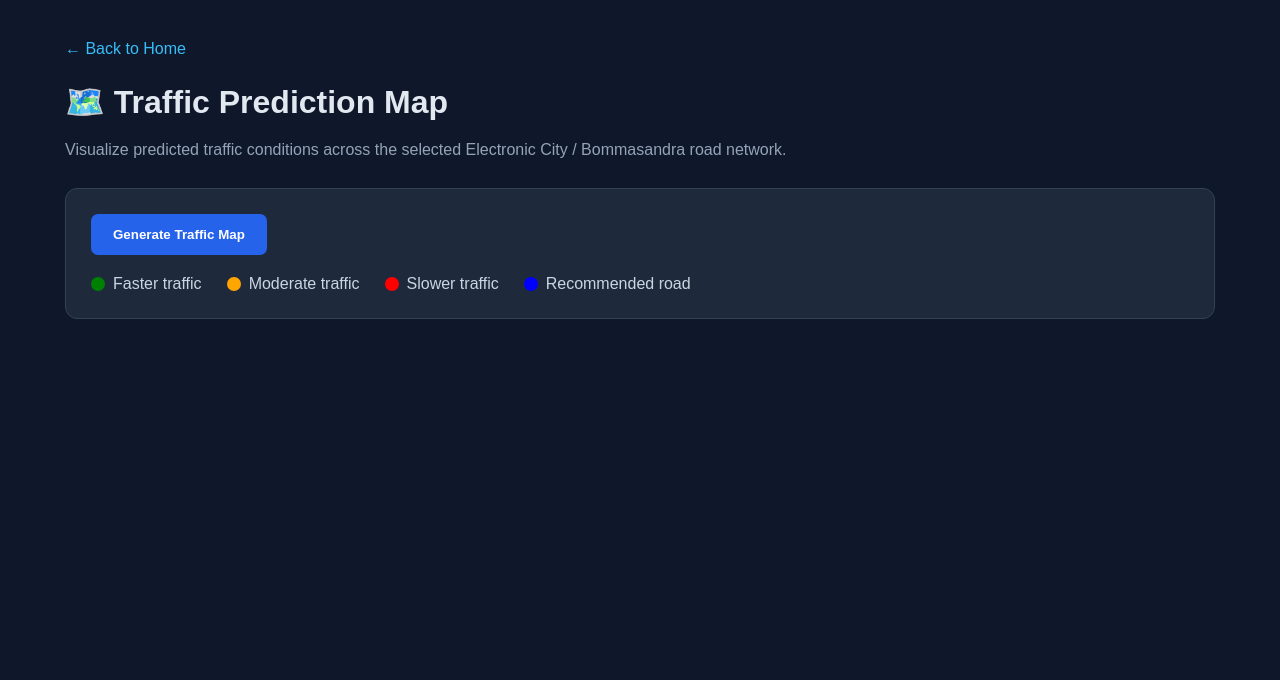
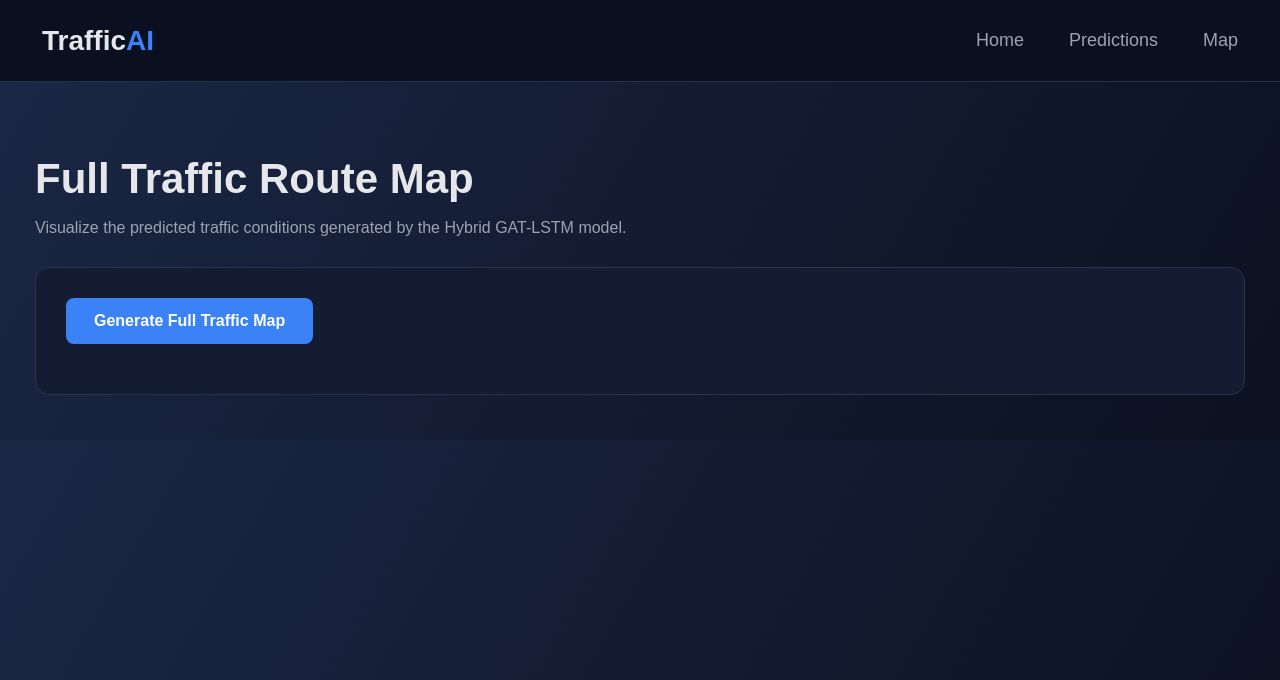
Before and after one commit to Mounanjali19/traffic-prediction-route-optimization, a Flask app: page /map in a window 1280 px wide. Shown: the top 680 px of the page. Run offline with Flask 3, Linux system fonts and the light colour scheme.

Commit message:
Refactor map.html for improved layout and styles
Updated the styling and structure of the traffic map page, including changes to the title, background, and navigation elements.

```diff
--- a/templates/map.html
+++ b/templates/map.html
@@ -8,9 +8,8 @@
     <meta name="viewport"
           content="width=device-width, initial-scale=1.0">
 
-    <title>
-        Traffic Map
-    </title>
+    <title>Traffic Map</title>
+
 
     <style>
 
@@ -19,112 +18,187 @@
         }
 
         body {
+
             margin: 0;
+
             font-family: Arial, sans-serif;
-            background: #0f172a;
-            color: #e2e8f0;
+
+            background:
+                linear-gradient(
+                    120deg,
+                    #1b2745,
+                    #0b1120
+                );
+
+            color: #e5e7eb;
+
         }
 
-        .container {
-            max-width: 1200px;
-            margin: auto;
-            padding: 40px 25px;
+
+        nav {
+
+            height: 82px;
+
+            display: flex;
+
+            align-items: center;
+
+            padding: 0 42px;
+
+            background: #0a1020;
+
+            border-bottom:
+                1px solid #26324b;
+
         }
 
-        .nav {
-            margin-bottom: 25px;
+
+        .logo {
+
+            font-size: 28px;
+
+            font-weight: bold;
+
+            margin-right: auto;
+
         }
 
-        .nav a {
-            color: #38bdf8;
-            text-decoration: none;
+
+        .logo span {
+
+            color: #3b82f6;
+
         }
 
-        h1 {
-            margin-bottom: 10px;
+
+        .nav-links {
+
+            display: flex;
+
+            gap: 45px;
+
         }
 
-        .subtitle {
-            color: #94a3b8;
-            line-height: 1.6;
+
+        .nav-links a {
+
+            color: #9ca3af;
+
+            text-decoration: none;
+
+            font-size: 18px;
+
         }
 
-        .panel {
-            margin-top: 25px;
-            background: #1e293b;
-            border: 1px solid #334155;
-            border-radius: 12px;
-            padding: 25px;
+
+        .nav-links a:hover {
+
+            color: #3b82f6;
+
         }
 
-        button {
-            padding: 13px 22px;
-            border: none;
-            border-radius: 7px;
-            background: #2563eb;
-            color: white;
-            font-weight: bold;
-            cursor: pointer;
+
+        .container {
+
+            max-width: 1400px;
+
+            margin: auto;
+
+            padding: 45px 35px;
+
         }
 
-        button:hover {
-            background: #1d4ed8;
+
+        h1 {
+
+            font-size: 42px;
+
+            margin-bottom: 10px;
+
         }
 
-        #status {
-            margin-top: 15px;
-            color: #38bdf8;
+
+        .subtitle {
+
+            color: #9ca3af;
+
+            margin-bottom: 30px;
+
         }
 
-        .map-container {
-            margin-top: 25px;
-            height: 650px;
-            border-radius: 12px;
-            overflow: hidden;
-            border: 1px solid #334155;
-            background: #020617;
+
+        .panel {
+
+            background: #141c32;
+
+            border:
+                1px solid #28334d;
+
+            border-radius: 14px;
+
+            padding: 30px;
+
         }
 
-        iframe {
-            width: 100%;
-            height: 100%;
+
+        button {
+
+            padding: 14px 28px;
+
+            background: #3b82f6;
+
+            color: white;
+
             border: none;
+
+            border-radius: 8px;
+
+            font-size: 16px;
+
+            font-weight: bold;
+
+            cursor: pointer;
+
         }
 
-        .legend {
-            display: flex;
-            gap: 25px;
-            flex-wrap: wrap;
+
+        #status {
+
             margin-top: 20px;
+
+            color: #60a5fa;
+
         }
 
-        .legend-item {
-            display: flex;
-            align-items: center;
-            gap: 8px;
-            color: #cbd5e1;
+
+        .map-box {
+
+            margin-top: 30px;
+
+            width: 100%;
+
+            height: 700px;
+
+            border:
+                1px solid #28334d;
+
+            border-radius: 12px;
+
+            overflow: hidden;
+
+            display: none;
+
         }
 
-        .dot {
-            width: 14px;
-            height: 14px;
-            border-radius: 50%;
-        }
 
-        .green {
-            background: green;
-        }
+        iframe {
 
-        .orange {
-            background: orange;
-        }
+            width: 100%;
 
-        .red {
-            background: red;
-        }
+            height: 100%;
 
-        .blue {
-            background: blue;
+            border: none;
+
         }
 
     </style>
@@ -135,115 +209,76 @@
 <body>
 
 
-<div class="container">
+<nav>
+
+    <div class="logo">
+
+        Traffic<span>AI</span>
+
+    </div>
 
 
-    <!-- =====================================================
-         NAVIGATION
-         ===================================================== -->
-
-    <div class="nav">
+    <div class="nav-links">
 
         <a href="/">
-            ← Back to Home
+            Home
+        </a>
+
+        <a href="/predict">
+            Predictions
+        </a>
+
+        <a href="/map">
+            Map
         </a>
 
     </div>
 
+</nav>
 
-    <!-- =====================================================
-         HEADER
-         ===================================================== -->
+
+
+<div class="container">
+
 
     <h1>
-        🗺️ Traffic Prediction Map
+        Full Traffic Route Map
     </h1>
+
 
     <p class="subtitle">
 
-        Visualize predicted traffic conditions across
-        the selected Electronic City / Bommasandra road
-        network.
+        Visualize the predicted traffic conditions
+        generated by the Hybrid GAT-LSTM model.
 
     </p>
 
 
-    <!-- =====================================================
-         CONTROL PANEL
-         ===================================================== -->
+    <div class="panel">
 
-    <div class="panel">
 
         <button
             onclick="generateMap()"
         >
-            Generate Traffic Map
+            Generate Full Traffic Map
         </button>
 
 
         <div id="status"></div>
 
 
-        <!-- =================================================
-             LEGEND
-             ================================================= -->
+        <div
+            id="mapBox"
+            class="map-box"
+        >
 
-        <div class="legend">
-
-            <div class="legend-item">
-
-                <span class="dot green"></span>
-
-                Faster traffic
-
-            </div>
-
-
-            <div class="legend-item">
-
-                <span class="dot orange"></span>
-
-                Moderate traffic
-
-            </div>
-
-
-            <div class="legend-item">
-
-                <span class="dot red"></span>
-
-                Slower traffic
-
-            </div>
-
-
-            <div class="legend-item">
-
-                <span class="dot blue"></span>
-
-                Recommended road
-
-            </div>
+            <iframe
+                id="trafficMap"
+                title="Traffic map"
+            ></iframe>
 
         </div>
 
-    </div>
-
-
-    <!-- =====================================================
-         MAP
-         ===================================================== -->
-
-    <div
-        id="mapContainer"
-        class="map-container"
-        style="display:none;"
-    >
-
-        <iframe
-            id="trafficMap"
-            title="Traffic prediction map"
-        ></iframe>
 
     </div>
 
@@ -251,13 +286,12 @@
 </div>
 
 
+
 <script>
 
-    // ========================================================
-    // GENERATE TRAFFIC MAP
-    // ========================================================
 
     async function generateMap() {
+
 
         const status =
             document.getElementById(
@@ -265,9 +299,9 @@
             );
 
 
-        const mapContainer =
+        const mapBox =
             document.getElementById(
-                "mapContainer"
+                "mapBox"
             );
 
 
@@ -278,17 +312,11 @@
 
 
         status.innerText =
-            "Generating traffic prediction map...";
+            "Generating map from the latest prediction...";
 
 
         try {
 
-            // ------------------------------------------------
-            // Ask Flask to generate the map.
-            //
-            // The backend uses the most recent prediction
-            // generated by the Hybrid GAT-LSTM model.
-            // ------------------------------------------------
 
             const response =
                 await fetch(
@@ -298,8 +326,10 @@
                         method: "POST",
 
                         headers: {
+
                             "Content-Type":
                                 "application/json"
+
                         },
 
                         body: JSON.stringify({})
@@ -316,21 +346,19 @@
 
                 throw new Error(
                     data.error ||
-                    "Unable to generate map."
+                    "Map generation failed."
                 );
 
             }
 
 
-            // ------------------------------------------------
-            // Load the generated Folium map inside iframe.
-            // ------------------------------------------------
-
             map.src =
-                data.map_url;
+                data.map_url
+                + "?t="
+                + Date.now();
 
 
-            mapContainer.style.display =
+            mapBox.style.display =
                 "block";
 
 
@@ -340,10 +368,11 @@
 
         }
 
-        catch (error) {
+        catch(error) {
 
             status.innerText =
-                error.message;
+                "Error: "
+                + error.message;
 
         }
 
```
